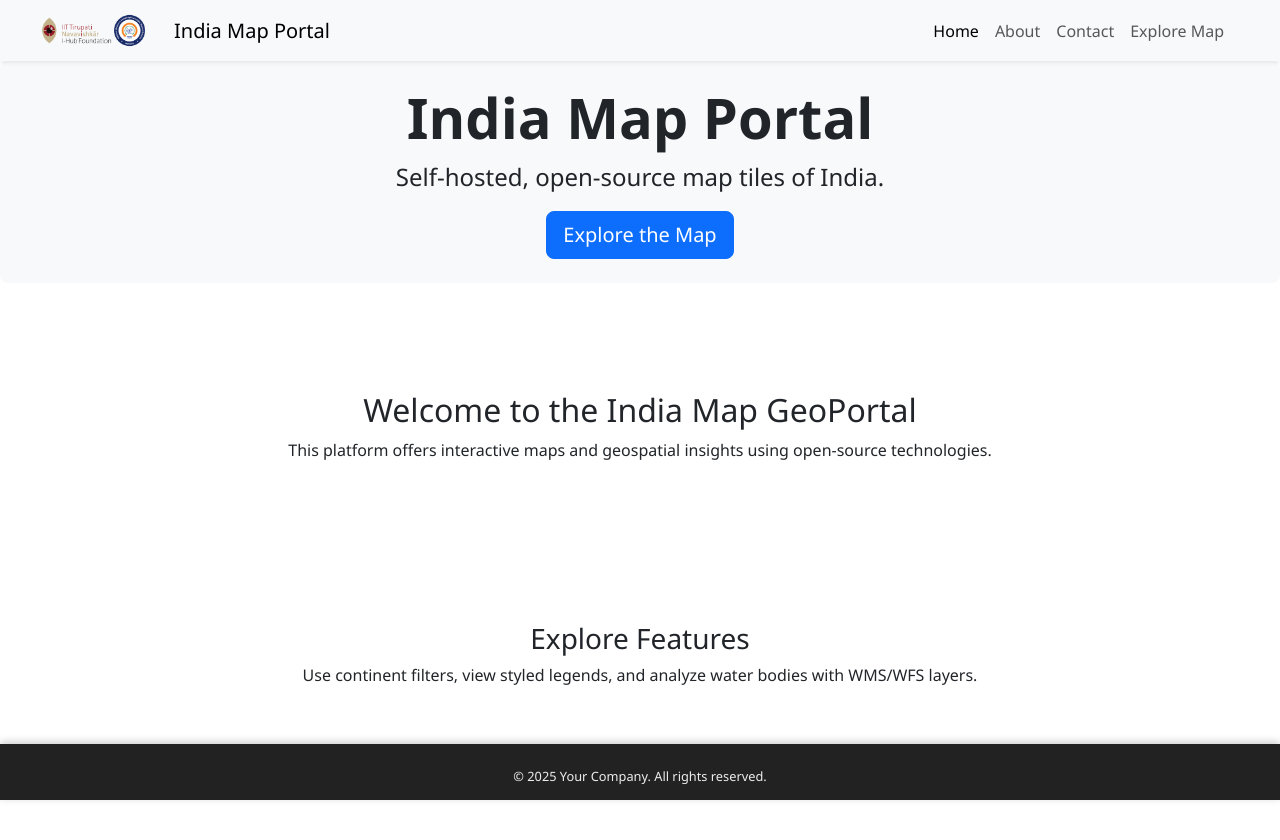
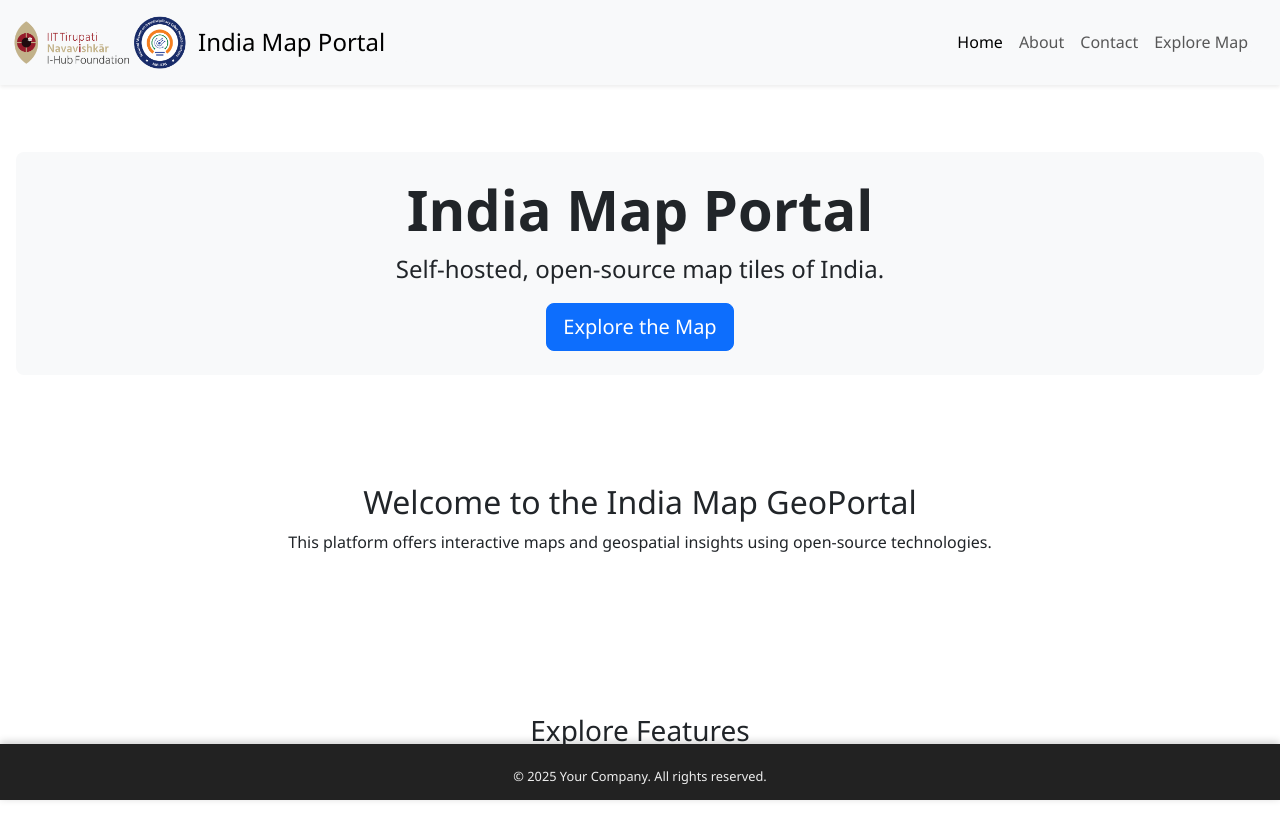
Before and after one commit to dheerajpapani/india-map-portal, a React (Vite) app in the folder frontend/: page / in a window 1280 px wide. Shown: the top 840 px of the page. Built offline with nearby package versions, Linux system fonts and the light colour scheme.

Commit message:
Add GitHub Actions workflow for deploying frontend to GitHub Pages

```diff
--- a/frontend/src/App.css
+++ b/frontend/src/App.css
@@ -47,8 +47,8 @@ html, body, #root {
 
 /* Navbar logo */
 .navbar-logo {
-  width: 90px;
-  max-height: 50px;
+  width: 150px;
+  max-height: 60px;
   object-fit: contain;
   transform: scale(1.2);
 }
@@ -97,10 +97,11 @@ html, body, #root {
 }
 
 /* Add padding/margin only for About and Contact */
+.app-wrapper.home .page,
 .app-wrapper.about .page,
 .app-wrapper.contact .page {
   padding: 2rem 1rem;
-  margin-top: 2rem;
+  margin-top: 3.75rem;
   margin-bottom: 1rem;
 }
 
--- a/frontend/src/components/Navbar.jsx
+++ b/frontend/src/components/Navbar.jsx
@@ -8,10 +8,10 @@ const NavigationBar = () => {
 
   return (
     <Navbar bg="light" expand="lg" className="fixed-top shadow-sm">
-      <Container fluid className="px-3 px-lg-5">
+      <Container fluid className="px-4 px-lg-8">
         <Navbar.Brand as={Link} to="/" className="d-flex align-items-center">
-          <img src={logo} alt="Logo" className="navbar-logo me-3" />
-          <span style={{ fontWeight: 500, fontSize: "1.25rem", marginLeft: 20 }}>
+          <img src={logo} alt="Logo" className="navbar-logo me-1" />
+          <span style={{ fontWeight: 500, fontSize: "1.50rem", marginLeft: 20 }}>
             India Map Portal
           </span>
         </Navbar.Brand>
```
